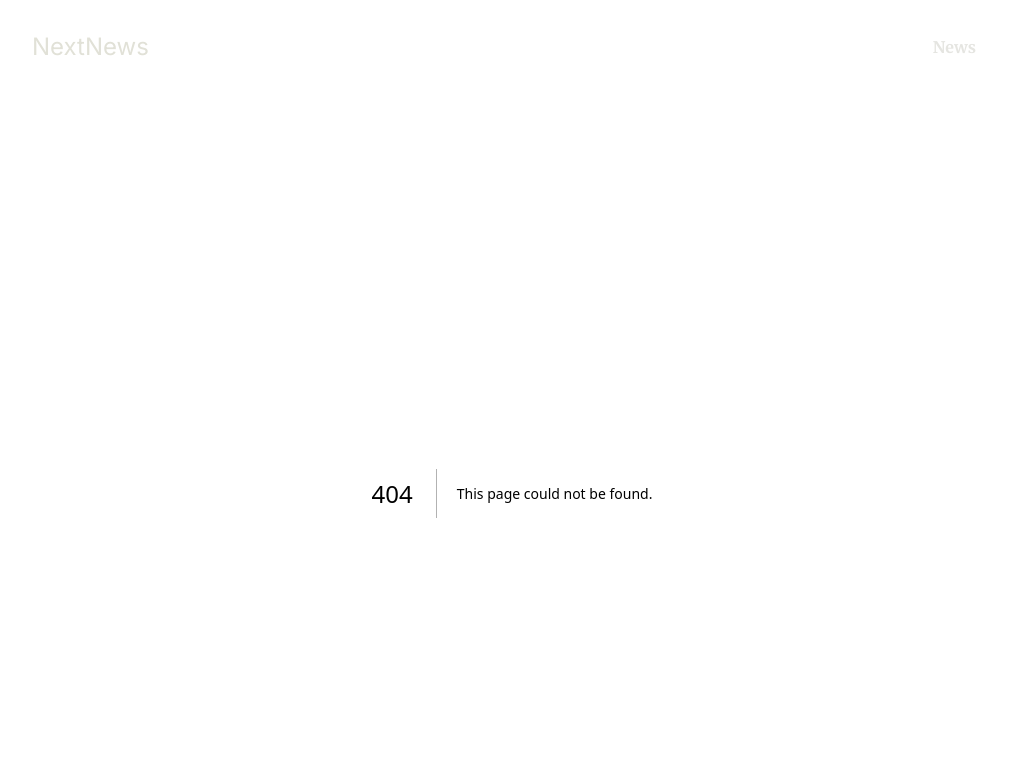
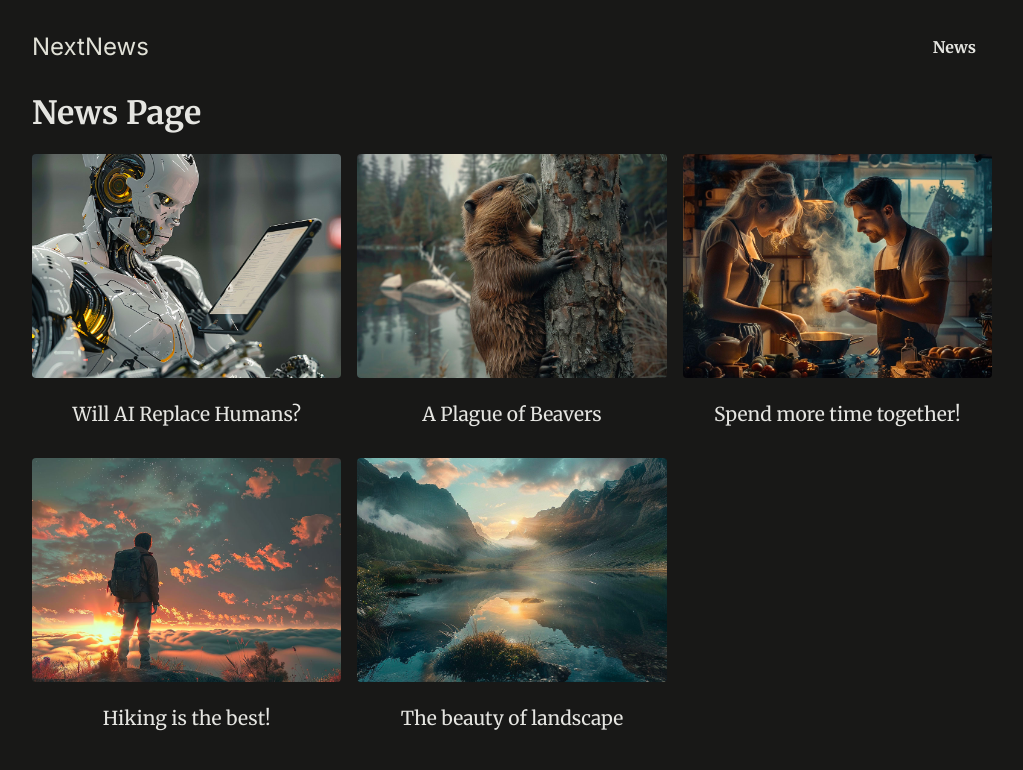
Before and after one commit to bm-jsms/next_route_rendering-ts, a Next.js app: page /news in a window 1280 px wide. Before the commit this address had no page. Shown: the top 770 px of the page, without its empty margins (128-1151 px from the left). Built offline with nearby package versions, Linux system fonts and the light colour scheme.

Commit message:
🎉 [up] news page - component data

```diff
--- /dev/null
+++ b/app/news/page.tsx
@@ -0,0 +1,25 @@
+import Link from 'next/link';
+
+import { DUMMY_NEWS } from '@/shared';
+
+const NewsPage = () => {
+	return (
+		<>
+			<h1>News Page</h1>
+			<ul className='news-list'>
+				{DUMMY_NEWS.map((news) => {
+					return (
+						<li key={news.id}>
+							<Link href={`/news/${news.slug}`}>
+								<img src={`/images/news/${news.image}`} alt={news.title} />
+								<span>{news.title}</span>
+							</Link>
+						</li>
+					);
+				})}
+			</ul>
+		</>
+	);
+};
+
+export default NewsPage;
```
